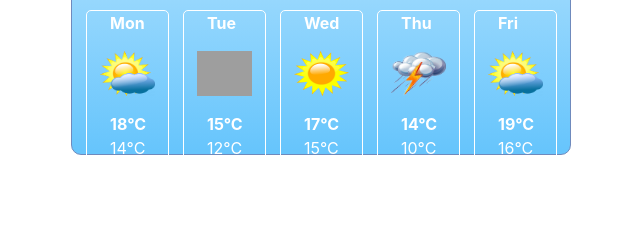
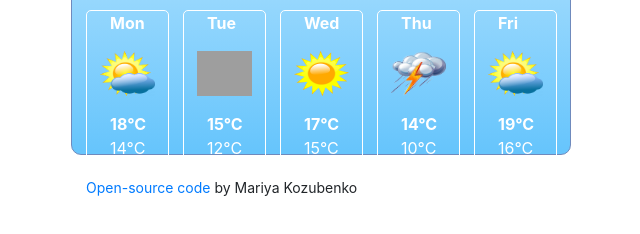
Before and after one commit to Mariya-ko/my-weather-project, a plain HTML site: page index.html in a window 1280 px wide. Shown: the part 290-524 px from the top of the page, without its empty margins (319-959 px from the left). Drawn offline with nearby package versions, Linux system fonts and the light colour scheme; grey boxes are pictures that could not be loaded; a web font is replaced by a local one.

Commit message:
Added source-code

```diff
--- a/index.html
+++ b/index.html
@@ -129,6 +129,8 @@
         </div>
     </div>
 </div>
+<span class="source-code"><a href="https://github.com/Mariya-ko/my-weather-project">Open-source code</a></span><span
+    class="coder"> by Mariya Kozubenko</span>
 </body>
 <script src="js-cities.js"></script>
 </html>
--- a/styles.css
+++ b/styles.css
@@ -78,3 +78,12 @@ p {
     color: white;
     margin-left: 8px;
 }
+
+.source-code {
+    margin-left: 320px;
+    font-size: 14px;
+}
+
+.coder {
+    font-size: 14px;
+}
```
